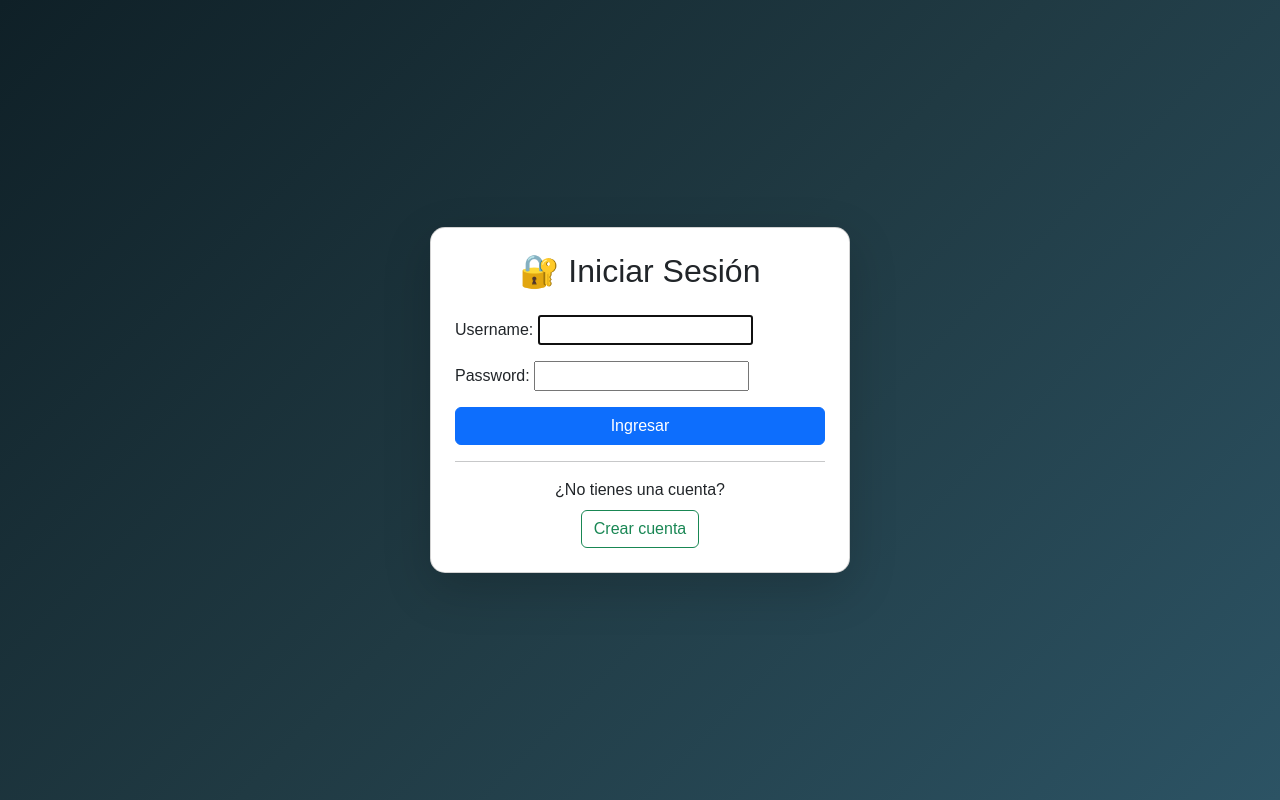
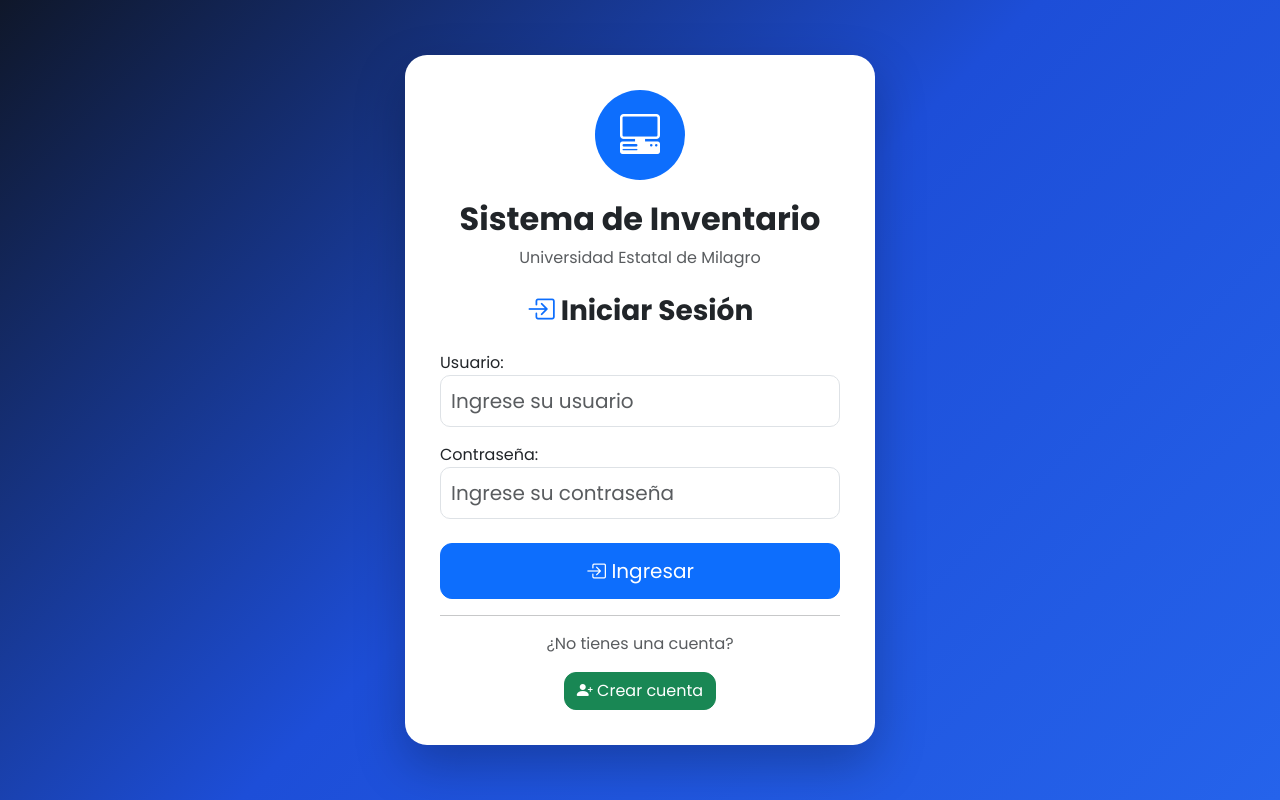
Before and after one commit to amorenob4-alt/PROYECTO_FINAL, a Django app: page / in a window 1280 px wide. Run offline with Django 5.2, Linux system fonts and the light colour scheme.

Commit message:
Mejora del diseño del login y formularios

```diff
--- a/config/urls.py
+++ b/config/urls.py
@@ -14,18 +14,22 @@ Including another URLconf
     1. Import the include() function: from django.urls import include, path
     2. Add a URL to urlpatterns:  path('blog/', include('blog.urls'))
 """
+from usuario.forms import LoginForm
 from django.contrib import admin
 from django.urls import path, include
 from django.contrib.auth import views as auth_views
 
 urlpatterns = [
-    path('', auth_views.LoginView.as_view(template_name='login.html'), name='inicio'),
+
 
     path('admin/', admin.site.urls),
     path('', include('inventario.urls')),
     path('prestamos/', include('prestamo.urls')),
     path('usuarios/', include('usuario.urls')),
+    path( '',auth_views.LoginView.as_view(template_name='login.html',authentication_form=LoginForm),name='inicio'
+),
 
-    path('login/', auth_views.LoginView.as_view(template_name='login.html'), name='login'),
+    path('login/',auth_views.LoginView.as_view(template_name='login.html',authentication_form=LoginForm),name='login'
+),
     path('logout/', auth_views.LogoutView.as_view(next_page='login'), name='logout'),
 ]
--- a/templates/base_auth.html
+++ b/templates/base_auth.html
@@ -5,14 +5,23 @@
 
     <meta charset="UTF-8">
 
+    <meta name="viewport" content="width=device-width, initial-scale=1">
+
     <title>Sistema de Inventario</title>
 
     <link href="https://cdn.jsdelivr.net/npm/bootstrap@5.3.3/dist/css/bootstrap.min.css" rel="stylesheet">
 
+    <link rel="stylesheet" href="https://cdn.jsdelivr.net/npm/bootstrap-icons@1.11.3/font/bootstrap-icons.min.css">
+
+    <link href="https://fonts.googleapis.com/css2?family=Poppins:wght@300;400;500;600;700&display=swap"
+        rel="stylesheet">
+
     <style>
+        * {
+            font-family: 'Poppins', sans-serif;
+        }
+
         body {
-
-            background: linear-gradient(135deg, #0f2027, #203a43, #2c5364);
 
             min-height: 100vh;
 
@@ -22,27 +31,95 @@
 
             align-items: center;
 
-            font-family: Arial, Helvetica, sans-serif;
+            background: linear-gradient(135deg, #0F172A, #1D4ED8, #2563EB);
+
+            overflow: hidden;
 
         }
 
         .card-login {
 
-            width: 430px;
+            width: 470px;
 
             border: none;
 
-            border-radius: 20px;
+            border-radius: 22px;
 
-            box-shadow: 0 15px 40px rgba(0, 0, 0, .3);
+            background: white;
+
+            padding: 35px;
+
+            box-shadow: 0 20px 50px rgba(0, 0, 0, .25);
+
+            animation: subir .6s ease;
 
         }
 
-        .titulo {
+        @keyframes subir {
 
-            color: #0d6efd;
+            from {
+                opacity: 0;
+                transform: translateY(30px);
+            }
 
-            font-weight: bold;
+            to {
+                opacity: 1;
+                transform: translateY(0);
+            }
+
+        }
+
+        .logo {
+
+            width: 90px;
+
+            height: 90px;
+
+            border-radius: 50%;
+
+            background: #0d6efd;
+
+            display: flex;
+
+            justify-content: center;
+
+            align-items: center;
+
+            margin: auto;
+
+            color: white;
+
+            font-size: 40px;
+
+            margin-bottom: 20px;
+
+        }
+
+        h2 {
+
+            font-weight: 700;
+
+        }
+
+        .btn-primary {
+
+            border-radius: 12px;
+
+            padding: 12px;
+
+        }
+
+        .btn-success {
+
+            border-radius: 12px;
+
+        }
+
+        input {
+
+            border-radius: 10px !important;
+
+            padding: 10px !important;
 
         }
     </style>
@@ -51,9 +128,29 @@
 
 <body>
 
-    {% block content %}
+    <div class="card-login">
 
-    {% endblock %}
+        <div class="text-center mb-4">
+
+            <div class="logo">
+
+                <i class="bi bi-pc-display-horizontal"></i>
+
+            </div>
+
+            <h2>Sistema de Inventario</h2>
+
+            <p class="text-muted">
+                Universidad Estatal de Milagro
+            </p>
+
+        </div>
+
+        {% block content %}
+
+        {% endblock %}
+
+    </div>
 
 </body>
 
--- a/templates/login.html
+++ b/templates/login.html
@@ -2,16 +2,13 @@
 
 {% block content %}
 
-<div class="container d-flex justify-content-center align-items-center" style="min-height:80vh;">
-
-    <div class="card shadow-lg p-4" style="width:420px;border-radius:15px;">
-
-        <h2 class="text-center mb-4">
-            🔐 Iniciar Sesión
-        </h2>
+<h3 class="text-center fw-bold mb-4">
+    <i class="bi bi-box-arrow-in-right text-primary"></i>
+    Iniciar Sesión
+</h3>
 
 {% if form.errors %}
-        <div class="alert alert-danger">
+<div class="alert alert-danger text-center">
     Usuario o contraseña incorrectos.
 </div>
 {% endif %}
@@ -20,34 +17,38 @@
 
     {% csrf_token %}
 
-            {{ form.as_p }}
+    <div class="mb-3">
+        {{ form.username.label_tag }}
+        {{ form.username }}
+    </div>
+
+    <div class="mb-4">
+        {{ form.password.label_tag }}
+        {{ form.password }}
+    </div>
 
     <div class="d-grid">
-
-                <button class="btn btn-primary">
+        <button type="submit" class="btn btn-primary btn-lg">
+            <i class="bi bi-box-arrow-in-right"></i>
             Ingresar
         </button>
+    </div>
 
-            </div>
+</form>
 
 <hr>
 
 <div class="text-center">
 
+    <p class="text-muted">
         ¿No tienes una cuenta?
+    </p>
 
-                <br>
-
-                <a href="{% url 'registro' %}" class="btn btn-outline-success mt-2">
+    <a href="{% url 'registro' %}" class="btn btn-success">
+        <i class="bi bi-person-plus-fill"></i>
         Crear cuenta
     </a>
 
 </div>
 
-        </form>
-
-    </div>
-
-</div>
-
 {% endblock %}
--- a/usuario/forms.py
+++ b/usuario/forms.py
@@ -1,17 +1,16 @@
 from django import forms
 from django.contrib.auth.models import User
+from django.contrib.auth.forms import AuthenticationForm
 
 
 class UsuarioForm(forms.ModelForm):
-    def __init__(self, *args, **kwargs):
-        super().__init__(*args, **kwargs)
-
-        for campo in self.fields.values():
-            campo.widget.attrs['class'] = 'form-control'
 
     password = forms.CharField(
-        widget=forms.PasswordInput(),
-        label="Contraseña"
+        label="Contraseña",
+        widget=forms.PasswordInput(attrs={
+            'class': 'form-control form-control-lg',
+            'placeholder': 'Ingrese una contraseña'
+        })
     )
 
     class Meta:
@@ -22,8 +21,16 @@ class UsuarioForm(forms.ModelForm):
             "last_name",
             "email",
             "password",
+        ]
 
-        ]
+    def __init__(self, *args, **kwargs):
+        super().__init__(*args, **kwargs)
+
+        for nombre, campo in self.fields.items():
+            if nombre != "password":
+                campo.widget.attrs.update({
+                    'class': 'form-control form-control-lg'
+                })
 
     def save(self, commit=True):
         usuario = super().save(commit=False)
@@ -33,3 +40,22 @@ class UsuarioForm(forms.ModelForm):
             usuario.save()
 
         return usuario
+
+
+class LoginForm(AuthenticationForm):
+
+    username = forms.CharField(
+        label="Usuario",
+        widget=forms.TextInput(attrs={
+            'class': 'form-control form-control-lg',
+            'placeholder': 'Ingrese su usuario'
+        })
+    )
+
+    password = forms.CharField(
+        label="Contraseña",
+        widget=forms.PasswordInput(attrs={
+            'class': 'form-control form-control-lg',
+            'placeholder': 'Ingrese su contraseña'
+        })
+    )
```
Lines whose indentation alone changed are shown as unchanged.
